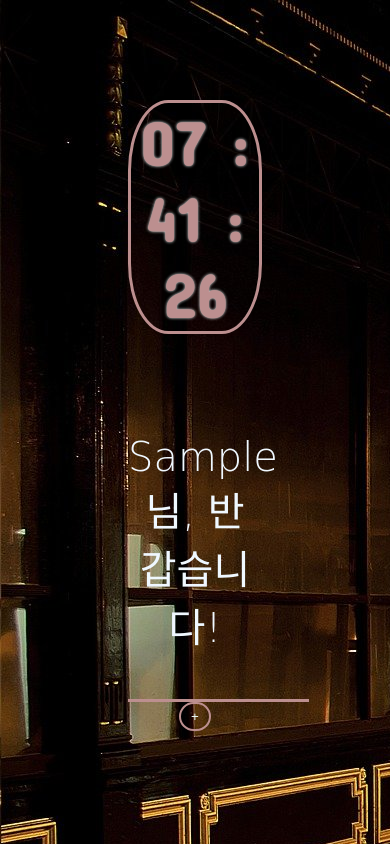
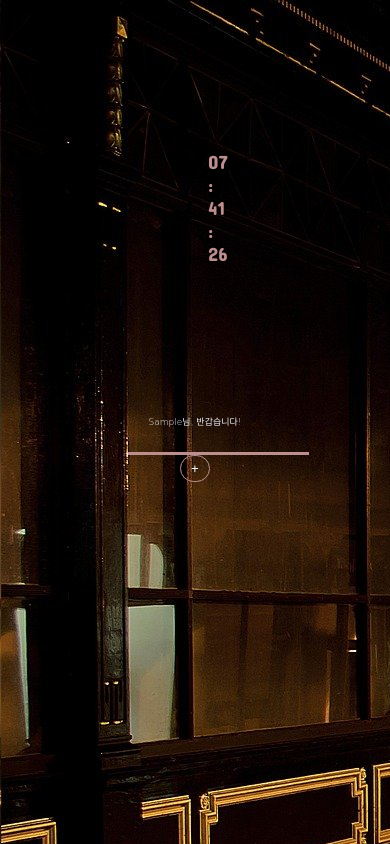
Before and after one commit to sophy97/0930-jsmini, a plain HTML site: page index.html in a window 390 px wide. Both pictures are taken after typing "Sample" into the empty fields and a click on the input "login". Drawn offline with Linux system fonts and the light colour scheme; a web font is replaced by a local one.

Commit message:
모바일용 수정

```diff
--- a/css/style.css
+++ b/css/style.css
@@ -9,12 +9,11 @@ html {
 #clock {
     font-family: 'Concert One', cursive;
     text-align: center;
-    text-shadow: 0px 0px 3px whitesmoke;
-    border: 3px solid rosybrown;
-    margin: 100px 120px;
-    border-radius: 30%;
+    border: 3px solid rgb(226, 155, 155);
+    margin: 150px 200px;
+    border-radius: 40%;
     color: rosybrown;
-    font-size: 4em;
+    font-size: 3.5em;
     font-weight: lighter;
 }
 
@@ -65,7 +64,6 @@ form input[type="button"]:hover {
     margin-top: 10px;
 }
 
-
 #todo-board > li button {
     float:right;
     font-size: x-small;
@@ -76,3 +74,39 @@ form input[type="button"]:hover {
     font-weight: lighter;
     font-family: 'East Sea Dokdo', cursive;
 }
+
+
+/* 반응형처럼 모바일크기 만들기 */
+@media ( max-width: 768px ) {
+    #clock {
+        font-family: 'Concert One', cursive;
+        border: none;
+        text-align: center;
+        color: rosybrown;
+        font-size: 1.2em;
+        font-weight: lighter;
+    }
+    #title {
+        font-size: xx-small;
+        font-weight: lighter;
+    }
+    #todo-board li {
+        font-family: 'East Sea Dokdo', cursive;
+        font-size: 0.5em;
+        font-weight: lighter;
+        clear: both;
+        margin-top: 5px;
+    }
+    form input[type="submit"],
+    form input[type="button"],
+    #todo-board li button {
+    border-radius: 40px;
+    background-color: transparent;
+    border: 0.5px solid rosybrown;
+    color: azure;
+}
+    #todo-board > li button {
+        float:right;
+        font-size:xx-small;
+    }
+}
```
